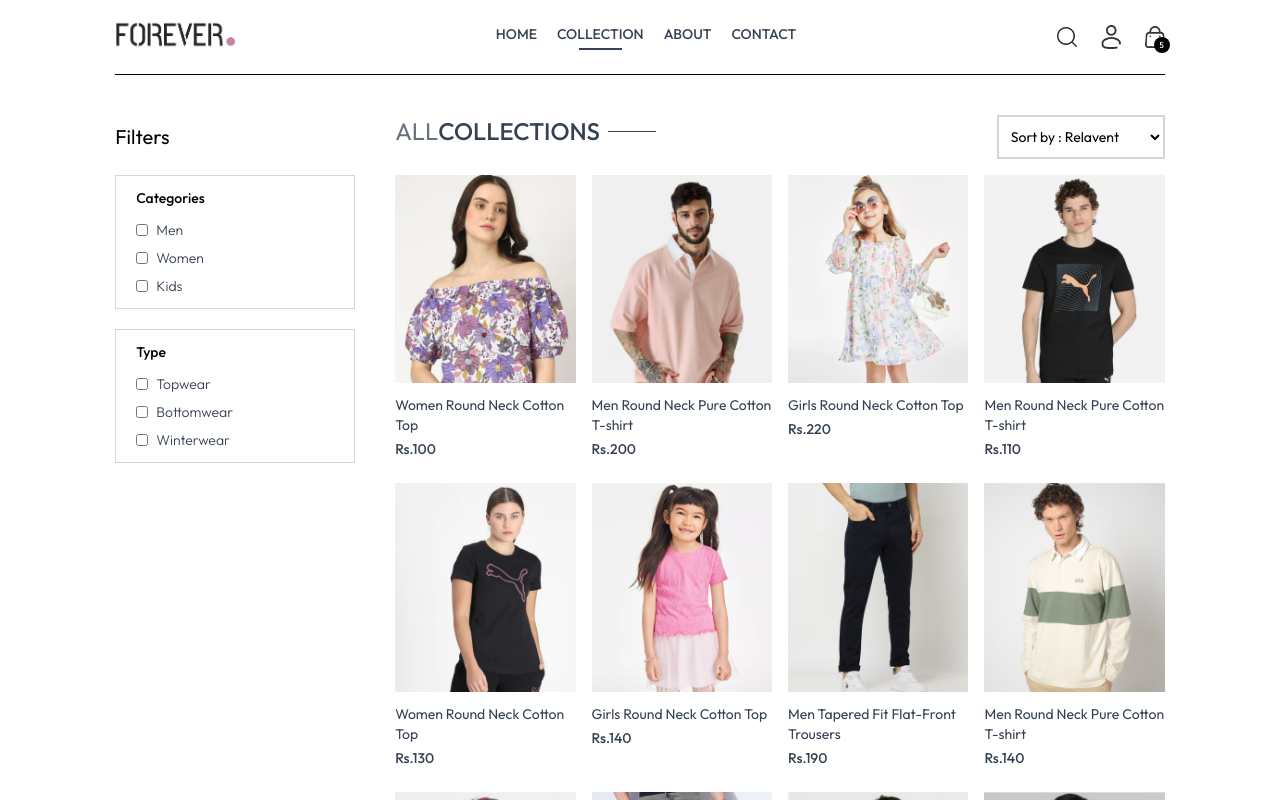
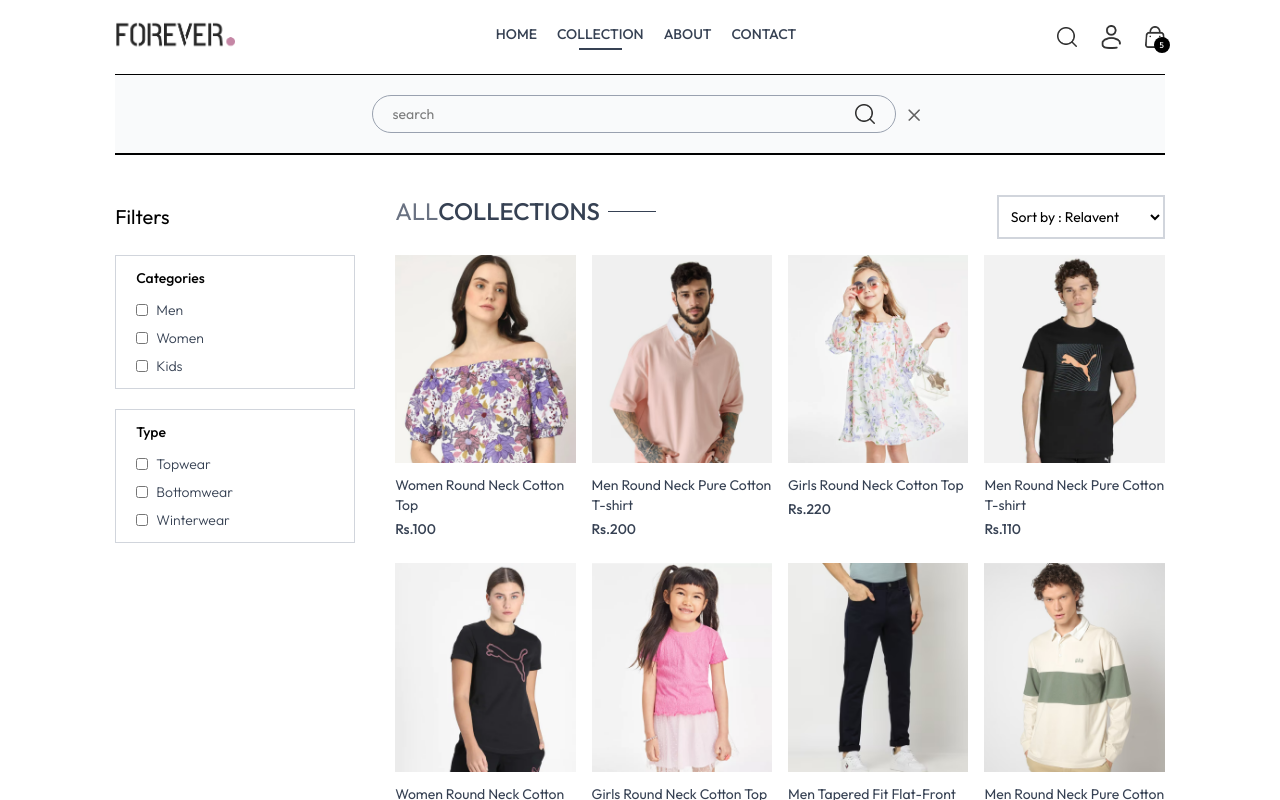
Before and after one commit to Pasiduchamod/Anupama-Collections-frontend, a React (Vite) app: page /collection in a window 1280 px wide. Both pictures are taken after a click on the picture 1066 px from the left and 37 px from the top of the page. Shown: the top 800 px of the page. Built offline with nearby package versions, Linux system fonts and the light colour scheme.

Commit message:
collection page and search bar created

```diff
--- a/src/App.jsx
+++ b/src/App.jsx
@@ -11,11 +11,13 @@
 import Navbar from './components/Navbar'
 import Collection from './pages/Collection'
 import Footer from './components/Footer'
+import Searchbar from './components/Searchbar'
 
 const App = () => {
   return (
     <div className='px-4 sm:px-[5vw] md:px-[7vw] lg:px-[9vw]'>
       <Navbar/>
+      <Searchbar/>
       <Routes>
         <Route path='/' element={<Home/>}/>
         <Route path='/collection' element={<Collection/>}/>
--- a/src/components/Navbar.jsx
+++ b/src/components/Navbar.jsx
@@ -1,10 +1,13 @@
-import React, { useState } from 'react'
+import React, { useContext, useState } from 'react'
 import {assets} from '../assets/assets'
 import { Link, NavLink } from 'react-router-dom'
+import { ShopContext } from '../context/ShopContext';
 
 const Navbar = () => {
 
     const[visible,setVisible]= useState(false);
+
+    const{setShowSearch} = useContext(ShopContext)
 
   return (
     <div className='flex items-center justify-between py-5 font-medium'>
@@ -30,7 +33,7 @@
       </ul>
 
       <div className='flex items-center gap-6'>
-        <img src={assets.search_icon} className='w-5 cursor-pointer'/>
+        <img onClick={()=>setShowSearch(true)} src={assets.search_icon} className='w-5 cursor-pointer'/>
         <div className='group relative'>
             <img className='w-5 cursor-pointer' src={assets.profile_icon}/>
             <div className='group-hover:block hidden absolute dropdown-menu right-0 pt-4'>
--- /dev/null
+++ b/src/components/Searchbar.jsx
@@ -0,0 +1,32 @@
+import React, { useContext, useEffect, useState } from 'react'
+import { ShopContext } from '../context/ShopContext'
+import { assets } from '../assets/assets';
+import { useLocation } from 'react-router-dom';
+
+const Searchbar = () => {
+
+    const {search,setSearch,showSearch,setShowSearch} = useContext(ShopContext);
+    const [visible,setVisible] = useState(false)
+    const location = useLocation();
+
+    useEffect(()=>{
+        if(location.pathname.includes('collection')){
+            setVisible(true);
+        }
+        else{
+            setVisible(false);
+        }
+    },[location])
+
+  return showSearch && visible ? (
+    <div className='border-t border-b bg-gray-50 text-center'>
+      <div className='inline-flex items-center justify-center border border-gray-400 px-5 py-2 my-5 mx-3 rounded-full w-3/4 sm:w-1/2'>
+        <input type='text' placeholder='search' className='flex-1 outline-none bg-inherit text-sm' value={search} onChange={(e)=>setSearch(e.target.value)}/>
+        <img src={assets.search_icon} className='w-5'/>
+      </div>
+      <img src={assets.cross_icon} className='inline w-3 cursor-pointer' onClick={()=>setShowSearch(false)} />
+    </div>
+  ):null
+}
+
+export default Searchbar
--- a/src/context/ShopContext.jsx
+++ b/src/context/ShopContext.jsx
@@ -1,4 +1,4 @@
-import { createContext } from "react";
+import { createContext, useState } from "react";
 import { products } from "../assets/assets";
 
 export const ShopContext = createContext();
@@ -6,9 +6,11 @@
 const ShopContextProvider = (props) =>{
     const currency = 'Rs.';
     const delivery_fee = 250;
+    const [search,setSearch] = useState('');
+    const [showSearch,setShowSearch] = useState(false)
 
     const value = {
-        products,currency,delivery_fee
+        products,currency,delivery_fee,search,setSearch,showSearch,setShowSearch
     }
 
     return (
--- a/src/pages/Collection.jsx
+++ b/src/pages/Collection.jsx
@@ -6,7 +6,7 @@
 
 const Collection = () => {
 
-  const {products} = useContext(ShopContext);
+  const {products,search,showSearch} = useContext(ShopContext);
   const [showFilter,setShowFilter] = useState(false);
   const [filterProducts,setFilterProducts] = useState([]);
   const [category,setCategory] = useState([]);
@@ -31,6 +31,10 @@
 
   const applyFilter = () =>{
     let productsCopy = products.slice();
+
+    if(showSearch && search){
+      productsCopy = productsCopy.filter(item => item.name.toLowerCase().includes(search.toLowerCase()))
+    }
 
     if(category.length>0){
       productsCopy= productsCopy.filter(item=>category.includes(item.category));
@@ -64,7 +68,7 @@
 
   useEffect(()=>{
     applyFilter();
-  },[category,subCategory])
+  },[category,subCategory,search,showSearch])
 
   useEffect(()=>{
     sortProduct();
```
